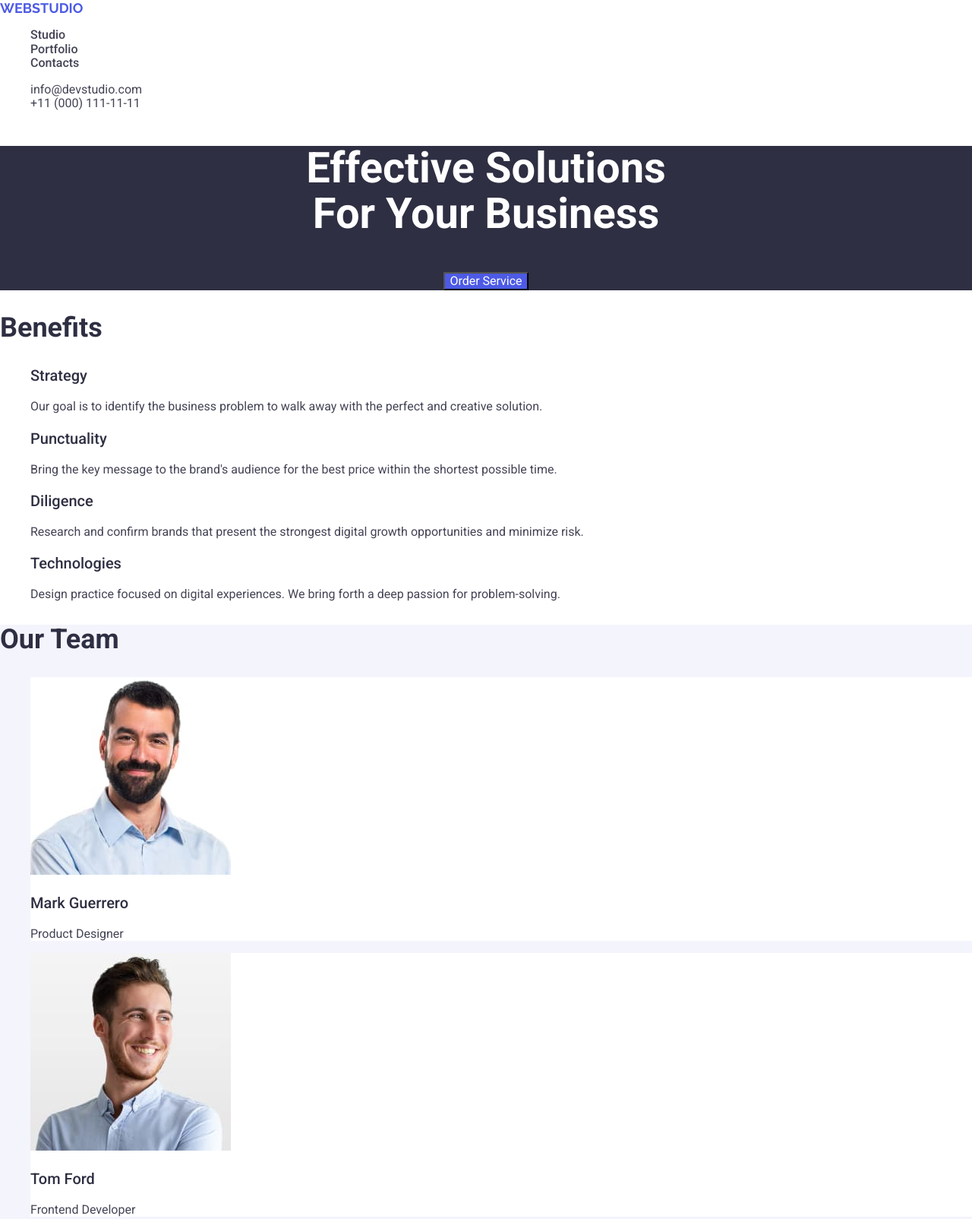
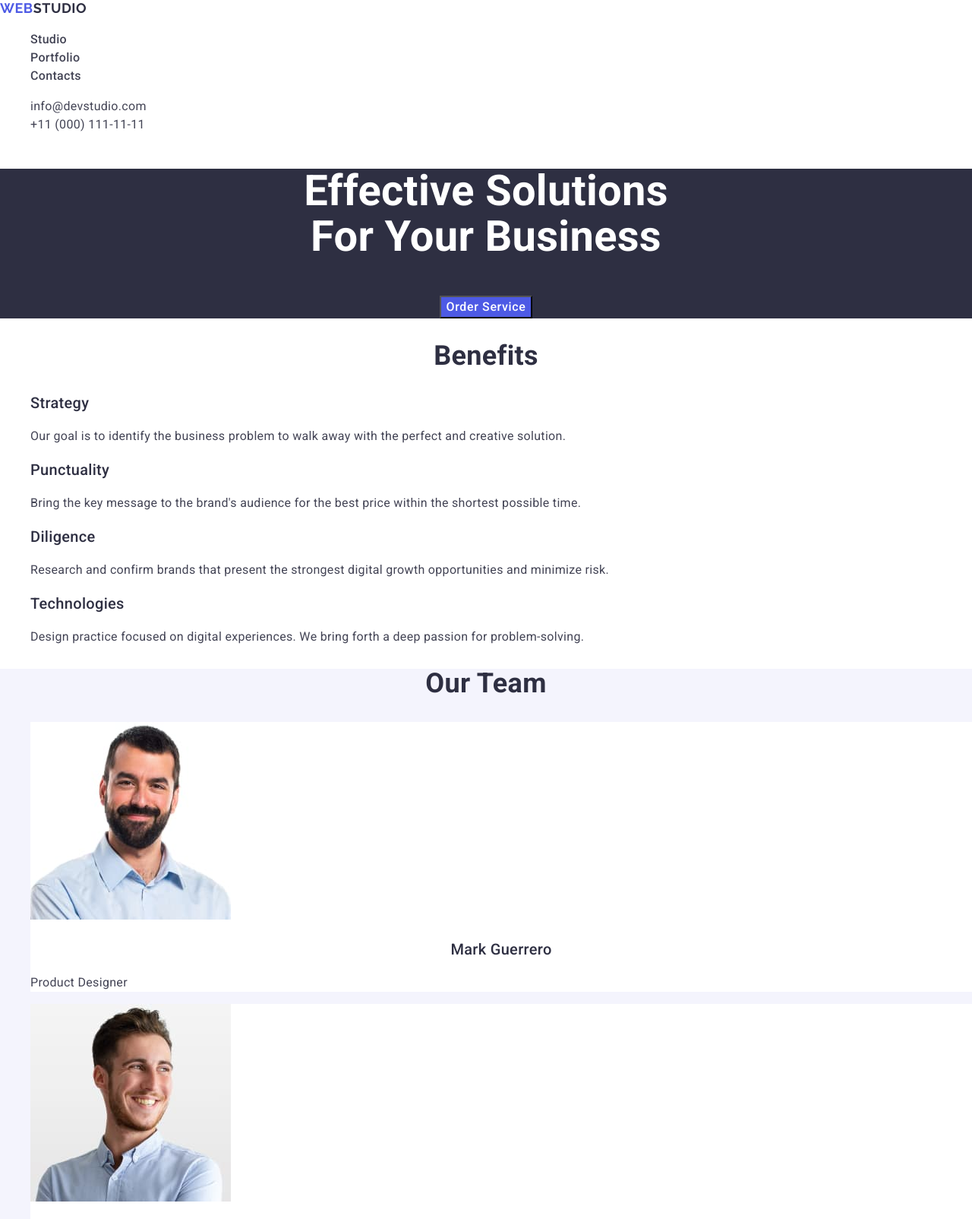
Before and after one commit to AnatolyStefanyshen/goit-markup-hw-02, a plain HTML site: page index.html in a window 1280 px wide. Shown: the top 1604 px of the page at 76% size. Drawn offline with nearby package versions, Linux system fonts and the light colour scheme.

Commit message:
third try

```diff
--- a/css/style.css
+++ b/css/style.css
@@ -3,6 +3,8 @@ body {
     font-size: 16px;
     font-family: "Roboto", sans-serif;
     color: #434455;
+    line-height: 1.5;
+    letter-spacing: 0.02em;
 }
 
 h1, h2, h3 {
@@ -12,27 +14,25 @@ h1, h2, h3 {
 
 h1 {
     font-size: 56px;
-    letter-spacing: 2%;
     line-height: 1.07;
 }
 
 h2 {
     font-size: 36px;
-    letter-spacing: 2%;
     line-height: 1.11;
 
 }
 
 h3 {
     font-size: 20px;
-    letter-spacing: 2%;
     line-height: 1.2;
     font-weight: 500;
 }
 
-a {
+.link {
     text-decoration: none;
     color: currentColor;
+    line-height: 1.5;
 }
 
 address {
@@ -46,26 +46,29 @@ ul {
 .logo {
     font-family: "Raleway", sans-serif;
     font-size: 18px;
-    line-height: 1.166;
-    letter-spacing: 3%;
+    font-weight: 700;
+    line-height: 1.17;
+    letter-spacing: 0.03em;
     text-transform: uppercase;
+    text-decoration: none;
+    color: #4d5ae5;
 }
 
-.logo .blue-part {
-    color: #4D5AE5;
+.logo .black-part {
+    color: #2E2F42;
 }
 
 header>nav li {
     font-weight: 500;
 }
 
-#studio {
+.studio {
     background-color: #2E2F42;
     color: #ffffff;
     text-align: center;
 }
 
-.main-section-title {
+.studio-title {
     color: #ffffff;
 }
 
@@ -73,30 +76,44 @@ header>nav li {
     background-color: #4D5AE5;
     color: #ffffff;
     cursor: pointer;
+    font-weight: 500;
+    line-height: 1.5;
+    letter-spacing: 0.04em;
 }
 
+.order-button:hover,
+.order-button:focus,
 .order-button:active {
     background-color: #404bbf;
 }
 
-#team {
+.section-title {
+    text-align: center;
+}
+
+.team .card-title {
+    text-align: center;
+}
+
+.team {
     background-color: #F4F4FD;
 }
 
-#team li {
+.team li {
     background-color: #ffffff;
 }
 
-footer {
+.footer {
     background-color: #2E2F42;
     color: #F4F4FD;
 }
 
-a:hover,
-a:focus {
-    color: #4D5AE5;
+.footer .black-part {
+    color: #F4F4FD
 }
 
-a:active {
+.link:hover,
+.link:focus,
+.link:active {
     color: #404bbf;
 }
--- a/index.html
+++ b/index.html
@@ -18,18 +18,18 @@
 <body>
     <header>
         <nav>
-            <a class="logo" href="./index.html"><span class="blue-part">Web</span>studio</a>
+            <a class="logo" href="./index.html">Web<span class="black-part">studio</span></a>
             <ul>
                 <li>
-                    <a href="#studio">Studio</a>
+                    <a href="./index.html" class="link">Studio</a>
                 </li>
 
                 <li>
-                    <a href="#portfolio">Portfolio</a>
+                    <a href="#portfolio" class="link">Portfolio</a>
                 </li>
 
                 <li>
-                    <a href="#contacts">Contacts</a>
+                    <a href="#contacts" class="link">Contacts</a>
                 </li>
             </ul>
         </nav>
@@ -37,27 +37,27 @@
         <address id="Contacts">
             <ul>
                 <li>
-                    <a href="mailto:info@devstudio.com">info@devstudio.com</a>
+                    <a href="mailto:info@devstudio.com" class="link">info@devstudio.com</a>
                 </li>
                 <li>
-                    <a href="tel:+110001111111">+11 (000) 111-11-11</a>
+                    <a href="tel:+110001111111" class="link">+11 (000) 111-11-11</a>
                 </li>
             </ul>
         </address>
     </header>
 
     <main>
-        <section id="studio">
-            <h1 class="main-section-title">Effective Solutions <br>for Your Business</h1>
+        <section class="studio">
+            <h1 class="studio-title">Effective Solutions <br>for Your Business</h1>
             <button class="order-button" type="button">Order Service</button>
         </section>
 
-        <section id="benefits">
-            <h2>Benefits</h2>
+        <section class="benefits">
+            <h2 class="section-title">Benefits</h2>
             <ul>
                 <li>
                     <h3>Strategy</h3>
-                    <p>
+                    <p class="text">
                         Our goal is to identify the business
                         problem to walk away with the perfect and creative solution.
                     </p>
@@ -65,7 +65,7 @@
 
                 <li>
                     <h3>Punctuality</h3>
-                    <p>
+                    <p class="text">
                         Bring the key message to the brand's audience for the best price
                         within the shortest possible time.
                     </p>
@@ -73,7 +73,7 @@
 
                 <li>
                     <h3>Diligence</h3>
-                    <p>
+                    <p class="text">
                         Research and confirm brands that present the strongest digital
                         growth opportunities and minimize risk.
                     </p>
@@ -81,7 +81,7 @@
 
                 <li>
                     <h3>Technologies</h3>
-                    <p>
+                    <p class="text">
                         Design practice focused on digital experiences. We bring forth
                         a deep passion for problem-solving.
                     </p>
@@ -89,75 +89,75 @@
             </ul>
         </section>
 
-        <section id="team">
-            <h2>Our Team</h2>
+        <section class="team">
+            <h2 class="section-title">Our Team</h2>
             <ul>
                 <li>
                     <img src="./images/mark.jpg" alt="Mark's photo" width="264" height="260">
-                    <h3>Mark Guerrero</h3>
-                    <p>Product Designer</p>
+                    <h3 class="card-title">Mark Guerrero</h3>
+                    <p class="text">Product Designer</p>
                 </li>
 
                 <li>
                     <img src="./images/tom.jpg" alt="Tom's photo" width="264" height="260">
-                    <h3>Tom Ford</h3>
-                    <p>Frontend Developer</p>
+                    <h3 class="card-title">Tom Ford</h3>
+                    <p class="text">Frontend Developer</p>
                 </li>
 
                 <li>
                     <img src="./images/camilla.jpg" alt="Camilla's photo" width="264" height="260">
-                    <h3>Camila Garcia</h3>
-                    <p>Marketing</p>
+                    <h3 class="card-title">Camila Garcia</h3>
+                    <p class="text">Marketing</p>
                 </li>
 
                 <li>
                     <img src="./images/daniel.jpg" alt="Daniel's photo" width="264" height="260">
-                    <h3>Daniel Wilson</h3>
-                    <p>UI Designer</p>
+                    <h3 class="card-title">Daniel Wilson</h3>
+                    <p class="text">UI Designer</p>
                 </li>
             </ul>
         </section>
 
-        <section id="portfolio">
-            <h2>Our portfolio</h2>
+        <section class="portfolio" id="portfolio">
+            <h2 class="section-title">Our portfolio</h2>
             <ul>
                 <li>
                     <img src="./images/banking-app.jpg" alt="interface" width="360" height="300">
-                    <h3>Banking app</h3>
-                    <p>App</p>
+                    <h3 class="card-title">Banking App</h3>
+                    <p class="text">App</p>
                 </li>
                 <li>
                     <img src="./images/cashless-payment.jpg" alt="using QR code for pay" width="360" height="300">
-                    <h3>Cashless payment</h3>
-                    <p>Marketing</p>
+                    <h3 class="card-title">Cashless Payment</h3>
+                    <p class="text">Marketing</p>
                 </li>
                 <li>
                     <img src="./images/meditation-app.jpg" alt="interface" width="360" height="300">
-                    <h3>Meditation app</h3>
-                    <p>App</p>
+                    <h3 class="card-title">Meditation App</h3>
+                    <p class="text">App</p>
                 </li>
                 <li>
                     <img src="./images/taxi-service.jpg" alt="car interior" width="360" height="300">
-                    <h3>Taxi service</h3>
-                    <p>Marketing</p>
+                    <h3 class="card-title">Taxi Service</h3>
+                    <p class="text">Marketing</p>
                 </li>
                 <li>
                     <img src="./images/screen-illustrations.jpg" alt="interface" width="360" height="300">
-                    <h3>Screen illustrations</h3>
-                    <p>Design</p>
+                    <h3 class="card-title">Screen Illustrations</h3>
+                    <p class="text">Design</p>
                 </li>
                 <li>
                     <img src="./images/online-courses.jpg" alt="women who learning" width="360" height="300">
-                    <h3>Online courses</h3>
-                    <p>Marketing</p>
+                    <h3 class="card-title">Online Courses</h3>
+                    <p class="text">Marketing</p>
                 </li>
             </ul>
         </section>
     </main>
 
-    <footer>
-        <a class="logo" href="./index.html"><span class="blue-part">Web</span>studio</a>
-        <p>
+    <footer class="footer">
+        <a class="logo" href="./index.html">Web<span class="black-part">studio</span></a>
+        <p class="text">
             Increase the flow of customers and <br>sales for your
             business with digital <br>marketing & growth solutions.
         </p>
```
